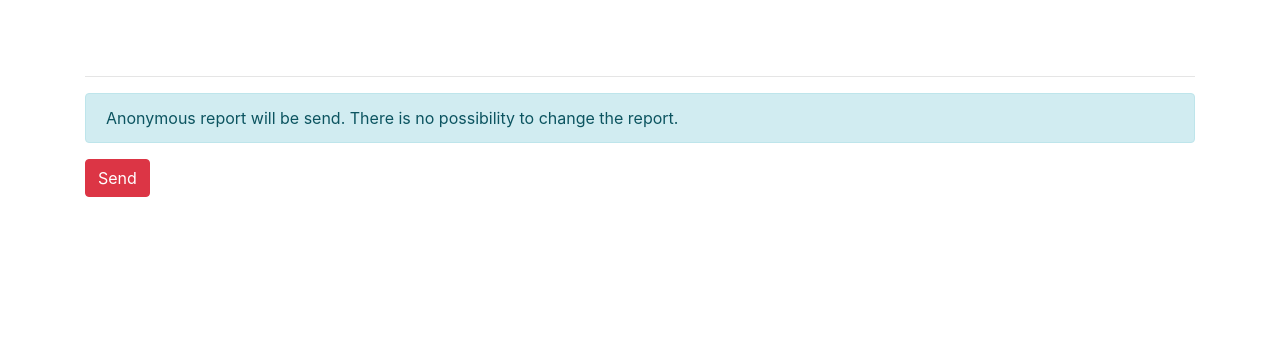
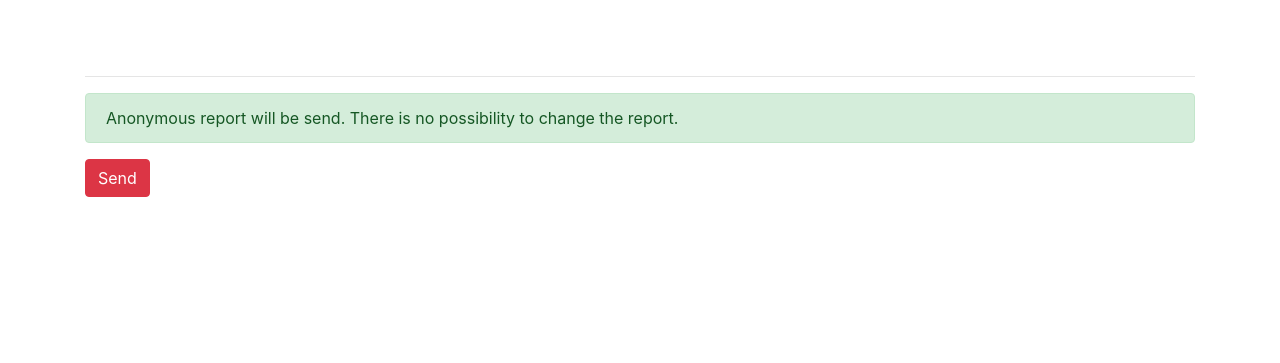
Before and after one commit to major-s/labcirs, a Django app: template cirs/templates/cirs/criticalincident_form.html in a window 1280 px wide. Shown: the part 57-420 px from the top of the page. Run offline with Django 3.2, Linux system fonts and the light colour scheme; the template is opened without the code that fills it, so the values that code supplies are empty; some libraries are stand-ins or nearby versions.

Commit message:
Tiny design modifications.

```diff
--- a/cirs/templates/cirs/criticalincident_form.html
+++ b/cirs/templates/cirs/criticalincident_form.html
@@ -16,7 +16,7 @@
 				{{ form }}
 			</table>
 			<hr>
-			<p class="alert alert-info">{% trans "Anonymous report will be send. There is no possibility to change the report." %}</p>
+			<p class="alert alert-success">{% trans "Anonymous report will be send. There is no possibility to change the report." %}</p>
 			<button type="submit" class="btn btn-danger">{% trans "Send" %}</button>
 		</form>
     </div>
--- a/cirs/templates/cirs/publishableincident_list.html
+++ b/cirs/templates/cirs/publishableincident_list.html
@@ -67,7 +67,7 @@
 				</div>
 			{% endif %}
 		{% endfor %}
-		<a href="{% url 'create_incident'%}" class="btn btn-primary btn-lg" role="button">{% trans "Add new incident" %}</a>
+		<a href="{% url 'create_incident'%}" class="btn btn-info btn-lg" role="button">{% trans "Add new incident" %}</a>
     </div>
 
 {% endblock %}
```
